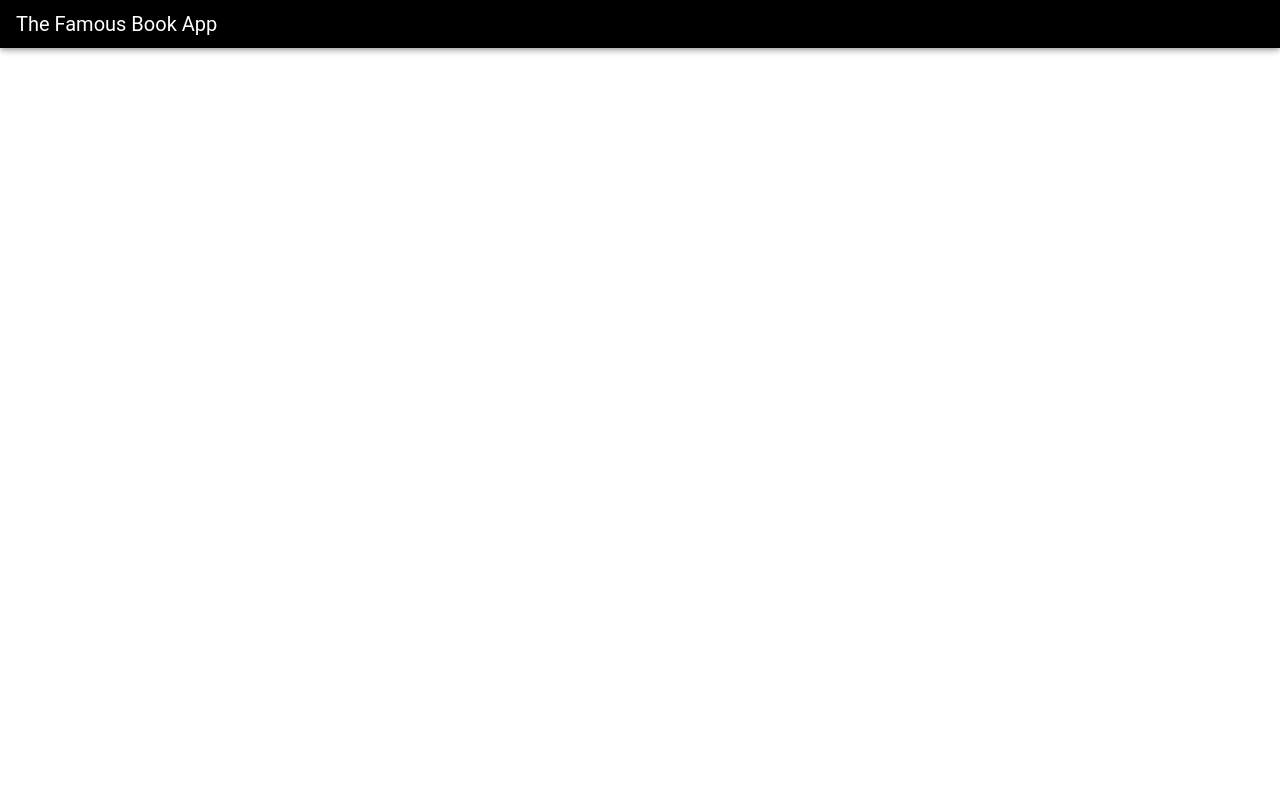
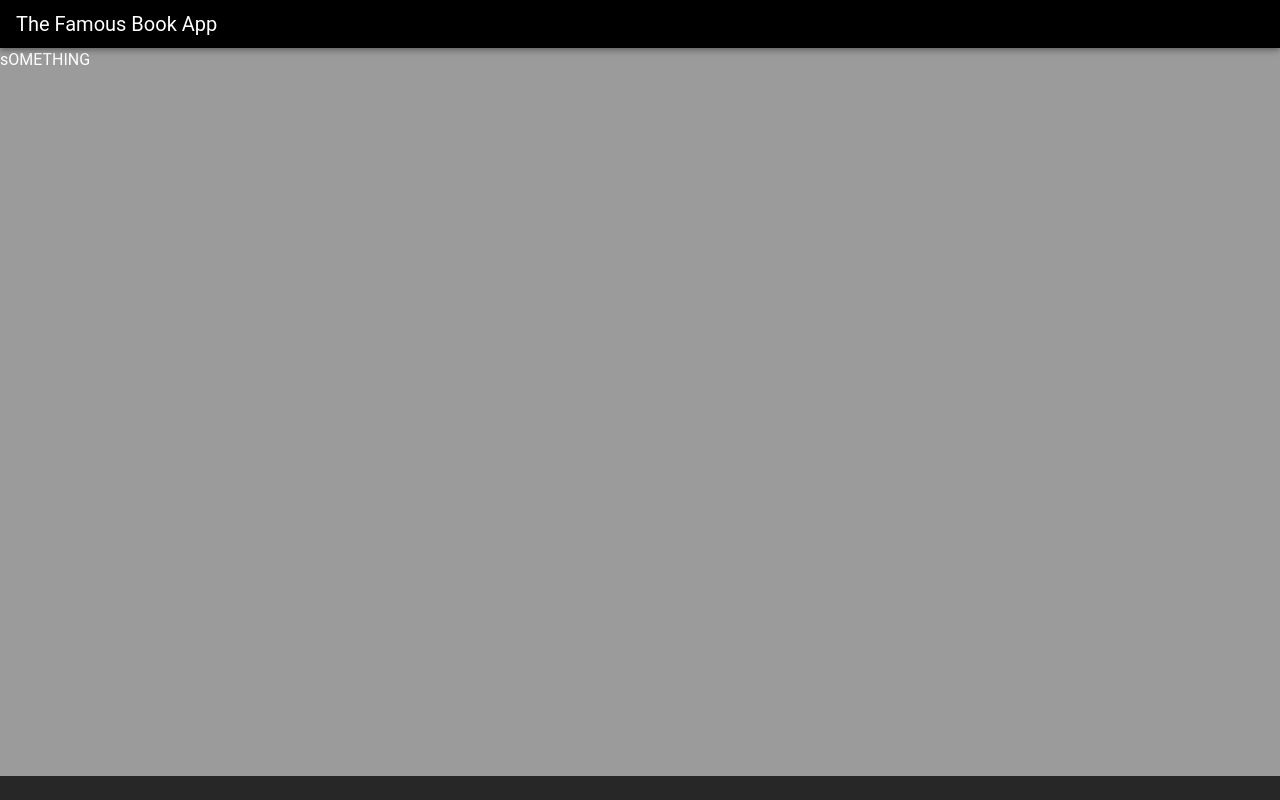
Before and after one commit to joseph-zabaleta/vue-book-app, a Vue app: page /search in a window 1280 px wide. Built offline with nearby package versions, Linux system fonts and the light colour scheme; the HTML template or start-up script is replaced by a standard one.

Commit message:
Added Starter footer Component

```diff
--- a/src/App.vue
+++ b/src/App.vue
@@ -1,18 +1,29 @@
 <template>
 	<v-app>
-		<NavBar></NavBar>
+		<NavBar />
+		<Search />
+		<Footer />
 	</v-app>
 </template>
 
 <script>
 import NavBar from './components/NavBar.vue';
+import Search from './components/Search.vue';
+import Footer from './components/Footer.vue';
 
 export default {
 	name: 'App',
 	components: {
 		NavBar,
+		Search,
+		Footer,
 	},
 };
 </script>
 
-<style scoped></style>
+<style>
+#app {
+	background-color: #9b9b9b;
+	color: white;
+}
+</style>
--- /dev/null
+++ b/src/components/Footer.vue
@@ -0,0 +1,27 @@
+<template>
+	<div>
+		<v-footer padless dark absolute>
+			<v-col class="space" cols="12">
+				<v-icon color="#4a4a4a" dark>mdi-circle</v-icon>
+				<v-icon color="#4a4a4a" dark>mdi-circle</v-icon>
+
+				<v-icon color="#4a4a4a" dark>mdi-circle</v-icon>
+				<v-icon color="#4a4a4a" dark>mdi-circle</v-icon>
+			</v-col>
+		</v-footer>
+	</div>
+</template>
+
+<script>
+export default {
+	name: 'Footer',
+};
+</script>
+
+<style scoped>
+.space {
+	display: flex;
+	justify-content: space-between;
+	align-items: center;
+}
+</style>
--- /dev/null
+++ b/src/components/Search.vue
@@ -0,0 +1,11 @@
+<template>
+	<div>sOMETHING</div>
+</template>
+
+<script>
+export default {
+	name: 'Search',
+};
+</script>
+
+<style scoped></style>
```
